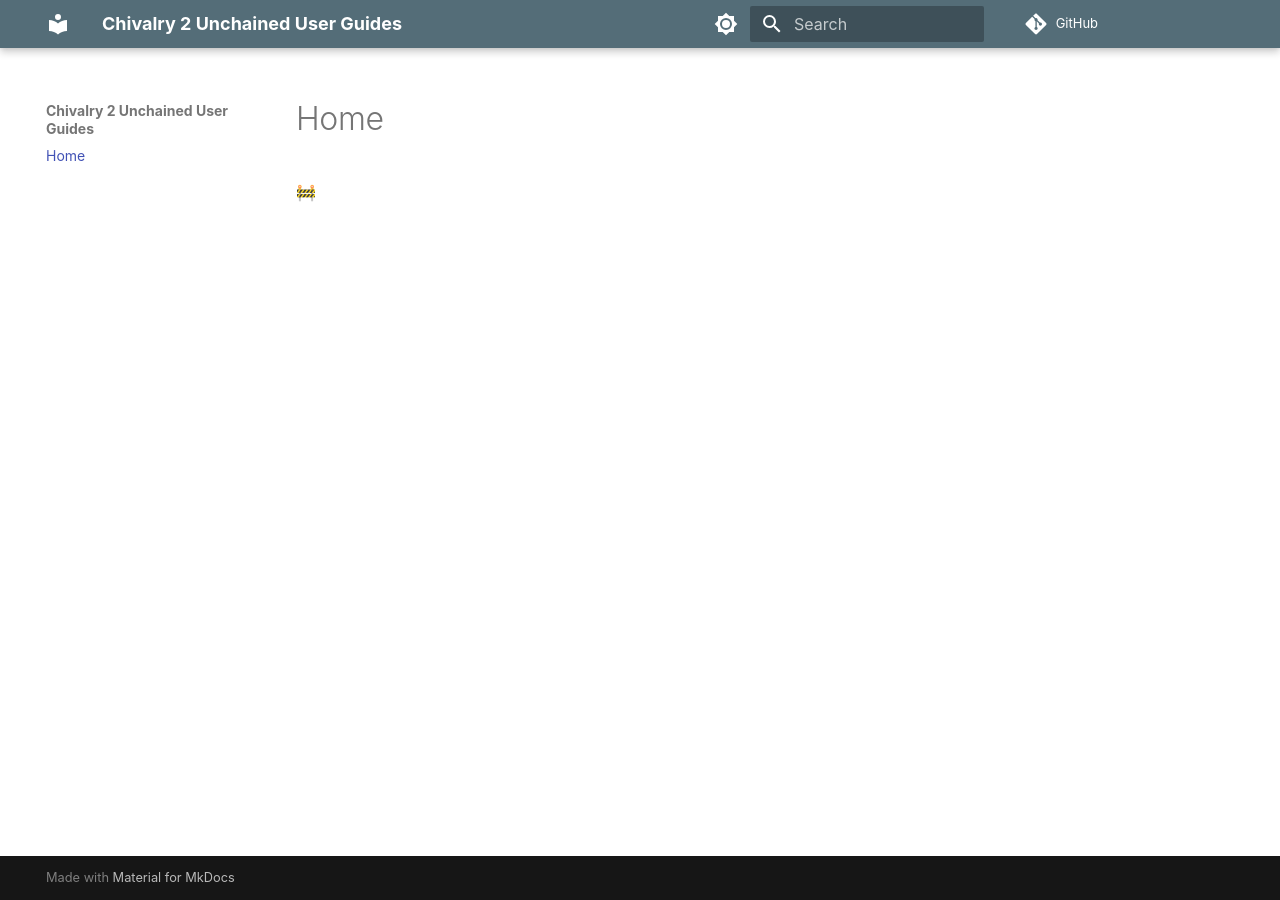
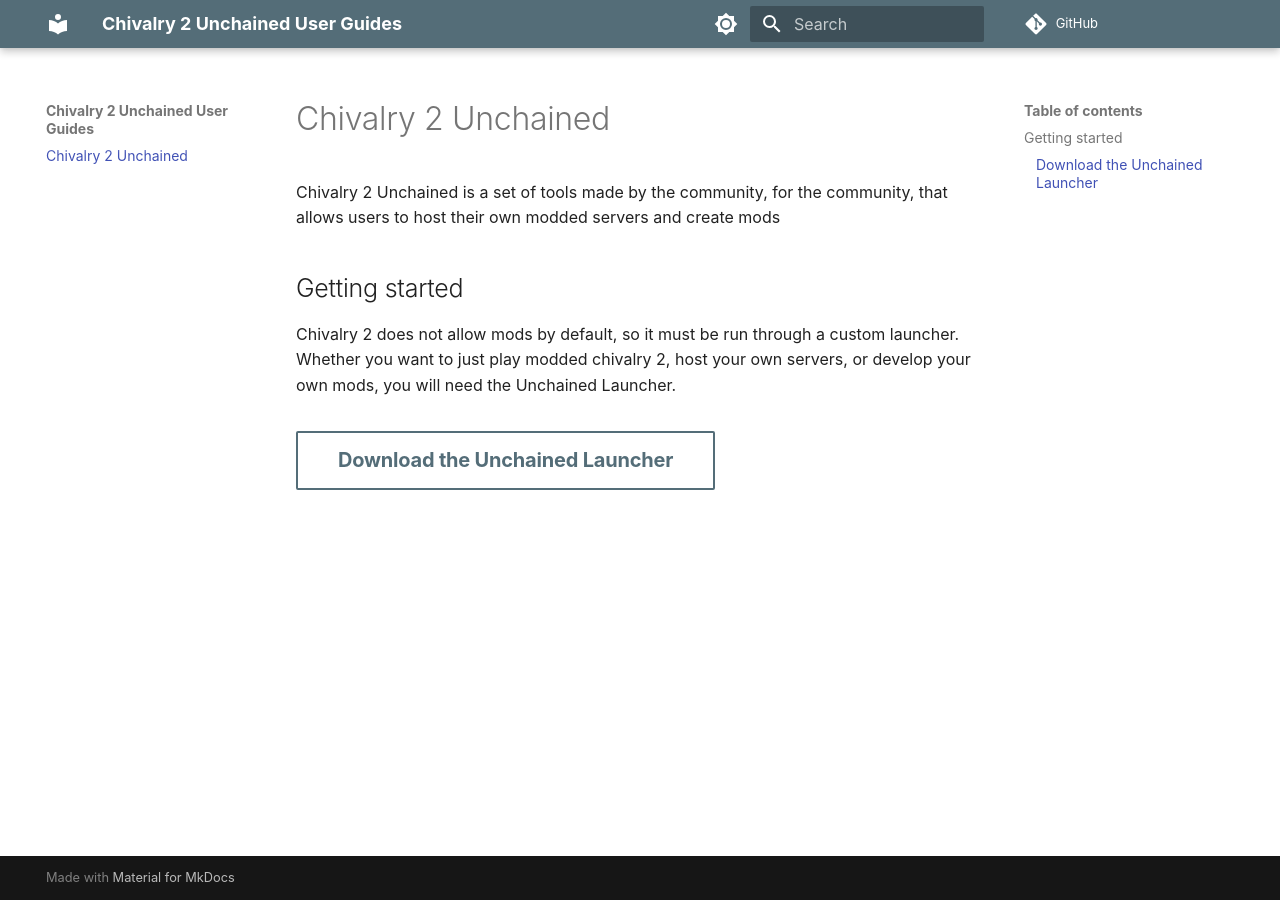
Before and after one commit to Chiv2-Community/unchained-wiki, an MkDocs documentation site: the page built from docs/index.md, in a window 1280 px wide. Built offline with MkDocs 1.6.1 and Material for MkDocs 9.7.7, drawn with Linux system fonts in a browser that asks for light colours; some web fonts are replaced; comment, search, counter and statistics services are not loaded.

Commit message:
First home page iteration

```diff
--- a/docs/index.md
+++ b/docs/index.md
@@ -1 +1,7 @@
-🚧
+# Chivalry 2 Unchained
+Chivalry 2 Unchained is a set of tools made by the community, for the community, that allows users to host their own modded servers and create mods
+
+## Getting started
+Chivalry 2 does not allow mods by default, so it must be run through a custom launcher. Whether you want to just play modded chivalry 2, host your own servers, or develop your own mods, you will need the Unchained Launcher.
+
+### [Download the Unchained Launcher](https://github.com/Chiv2-Community/UnchainedLauncher/releases/latest/download/UnchainedLauncher.exe){ .md-button }
```
